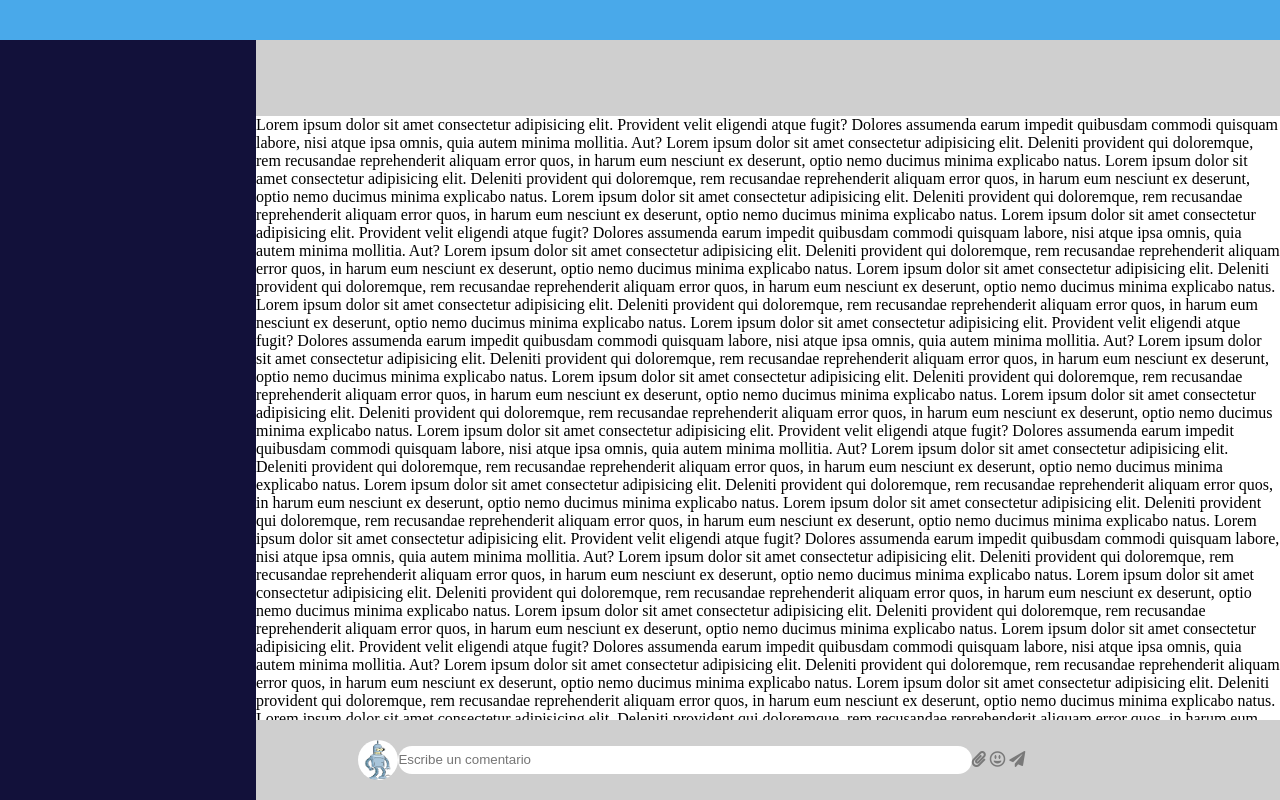
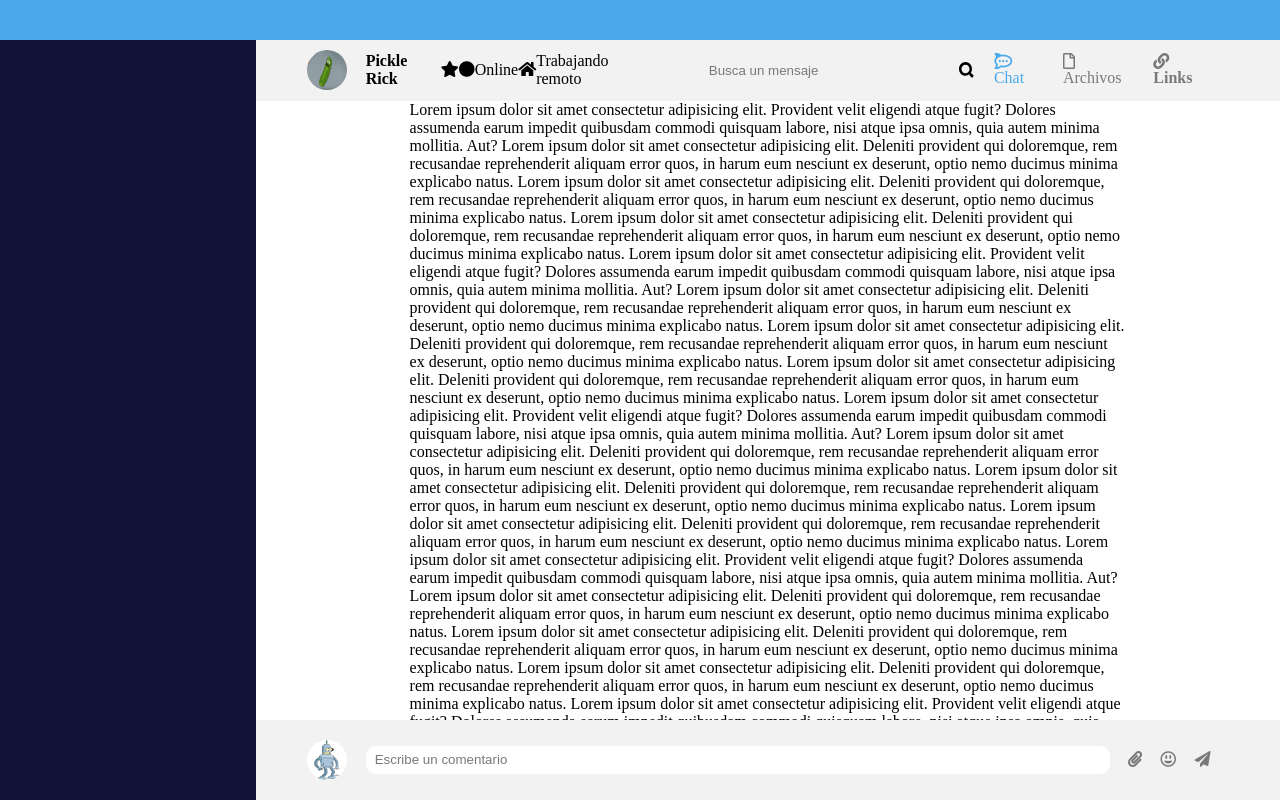
Before and after one commit to Javier0727/marcap, a plain HTML site: page index.html in a window 1280 px wide. Drawn offline with Linux system fonts and the light colour scheme.

Commit message:
Actualizacion

```diff
--- a/css/estilos.css
+++ b/css/estilos.css
@@ -35,9 +35,9 @@
     overflow: auto;
 }
 .upchat{
-    background-color: #cfcfcf;
+    background-color: #f2f2f2;
     width: 100%;
-    height: 10%;
+    height: 8%;
     display: flex;
     align-items: center;
     justify-content: center;
@@ -45,11 +45,17 @@
 .bchat{
     background-color: #ffffff;
     width: 100%;
-    height: 80%;
+    height: 82%;
     overflow: auto;
 }
+.bchat::-webkit-scrollbar{
+    width: 5px;
+}
+.bchat::-webkit-scrollbar-thumb{
+    background: #49a9ea;
+}
 .inpchat{
-    background-color: #cfcfcf;
+    background-color: #f2f2f2;
     width: 80%;
     height: 10%;
     position: absolute;
@@ -60,7 +66,7 @@
 }
 .elementoschat{
     height: 90%;
-    width: 80%;
+    width: 90%;
     /* background-color: #12113a; */
     display: flex;
     align-items: center;
@@ -75,12 +81,40 @@
 }
 .inputstyle{
     height: 40%;
-    width: 70%;
-    border-radius: 50px;
+    width: 80%;
+    border-radius: 10px;
     border: 0;
+    padding-left: 1%;
+}
+.inputstyle::-webkit-input-placeholder{
+    color: #797979;
+}
+.inputstyle2{
+    background: url("../img/search-solid.svg") no-repeat scroll 0 0 transparent;
+    background-position: center right;
+    background-size: 6%;
+    height: 40%;
+    width: 30%;
+    border-radius: 10px;
+    border: 0;
+    padding-left: 1%;
+    margin-left: 5%;
+}
+.inputstyle2::-webkit-input-placeholder{
+    color: #797979;
 }
 .coloriconos{
     color: #797979;
     cursor: pointer;
-    /* background-color: red; */
 }
+.coloriconos2{
+    color: #49a9ea;
+    cursor: pointer;
+}
+.espaciochat{
+    margin-right: 2%;
+}
+.context{
+    margin-left: 15%;
+    margin-right: 15%;
+}
--- a/index.html
+++ b/index.html
@@ -21,10 +21,25 @@
         <div class="chat">
             <div class="upchat">
                 <div class="elementoschat">
-
+                    <img src="img/pickle-rick-pic.jpg" alt="Bender" class="imagperfil espaciochat">
+                    <b>Pickle Rick</b>
+                    <span><i class="fas fa-star"></i></span>
+                    <span><i class="fas fa-circle"></i></span> Online
+                    <span><i class="fas fa-home"></i></span> Trabajando remoto
+                    <input class="inputstyle2 espaciochat" type="text" name="" id="" placeholder="Busca un mensaje">
+                    <span class="coloriconos2 espaciochat">
+                        <i class="fab fa-rocketchat"> Chat </i>
+                    </span>
+                    <span class="coloriconos espaciochat">
+                        <i class="far fa-file"> Archivos </i>
+                    </span>
+                    <span class="coloriconos espaciochat">
+                        <i class="fas fa-link"> Links</i>
+                    </span>
                 </div>
             </div>
             <div class="bchat">
+                <div class="context">
                 Lorem ipsum dolor sit amet consectetur adipisicing elit. Provident velit eligendi atque fugit? Dolores assumenda earum impedit quibusdam commodi quisquam labore, nisi atque ipsa omnis, quia autem minima mollitia. Aut?
                 Lorem ipsum dolor sit amet consectetur adipisicing elit. Deleniti provident qui doloremque, rem recusandae reprehenderit aliquam error quos, in harum eum nesciunt ex deserunt, optio nemo ducimus minima explicabo natus.
                 Lorem ipsum dolor sit amet consectetur adipisicing elit. Deleniti provident qui doloremque, rem recusandae reprehenderit aliquam error quos, in harum eum nesciunt ex deserunt, optio nemo ducimus minima explicabo natus.
@@ -49,15 +64,19 @@
                 Lorem ipsum dolor sit amet consectetur adipisicing elit. Deleniti provident qui doloremque, rem recusandae reprehenderit aliquam error quos, in harum eum nesciunt ex deserunt, optio nemo ducimus minima explicabo natus.
                 Lorem ipsum dolor sit amet consectetur adipisicing elit. Deleniti provident qui doloremque, rem recusandae reprehenderit aliquam error quos, in harum eum nesciunt ex deserunt, optio nemo ducimus minima explicabo natus.
                 Lorem ipsum dolor sit amet consectetur adipisicing elit. Deleniti provident qui doloremque, rem recusandae reprehenderit aliquam error quos, in harum eum nesciunt ex deserunt, optio nemo ducimus minima explicabo natus.
-
+                </div>
             </div>
             <div class="inpchat">
                 <div class="elementoschat">
-                    <img src="img/bender.jpg" alt="Bender" class="imagperfil">
-                    <input class="inputstyle" type="text" name="" id="" placeholder="Escribe un comentario">
-                    <span class="coloriconos">
-                        <i class="fas fa-paperclip"></i>
+                    <img src="img/bender.jpg" alt="Bender" class="imagperfil espaciochat">
+                    <input class="inputstyle espaciochat" type="text" name="" id="" placeholder="Escribe un comentario">
+                    <span class="coloriconos espaciochat">
+                        <i class="fas fa-paperclip "></i>
+                    </span>
+                    <span class="coloriconos espaciochat">
                         <i class="far fa-grin-alt"></i>
+                    </span>
+                    <span class="coloriconos espaciochat">
                         <i class="fas fa-paper-plane"></i>
                     </span>
                 </div>
```
Also changed, not shown: img/search-solid.svg (added).
